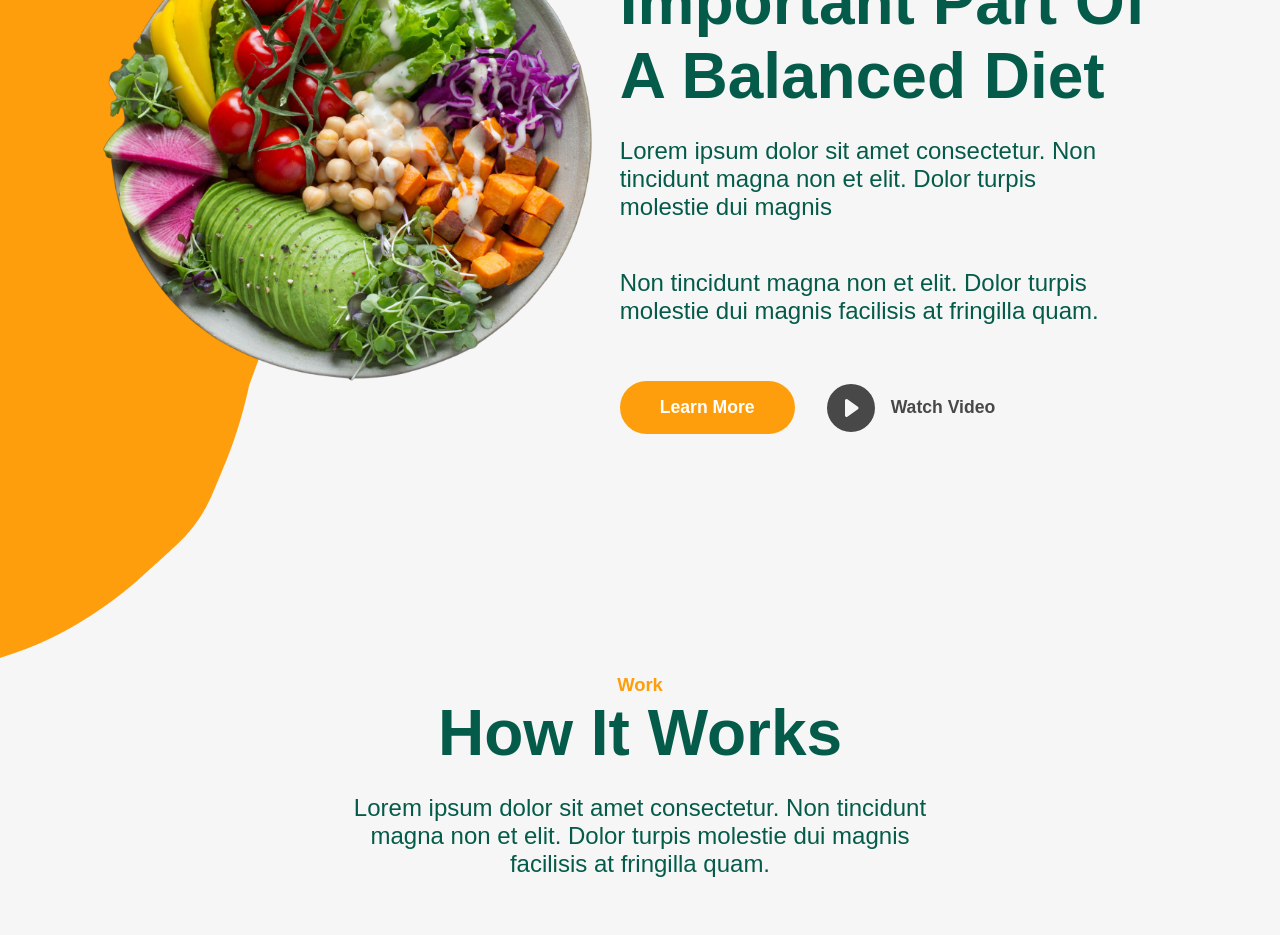
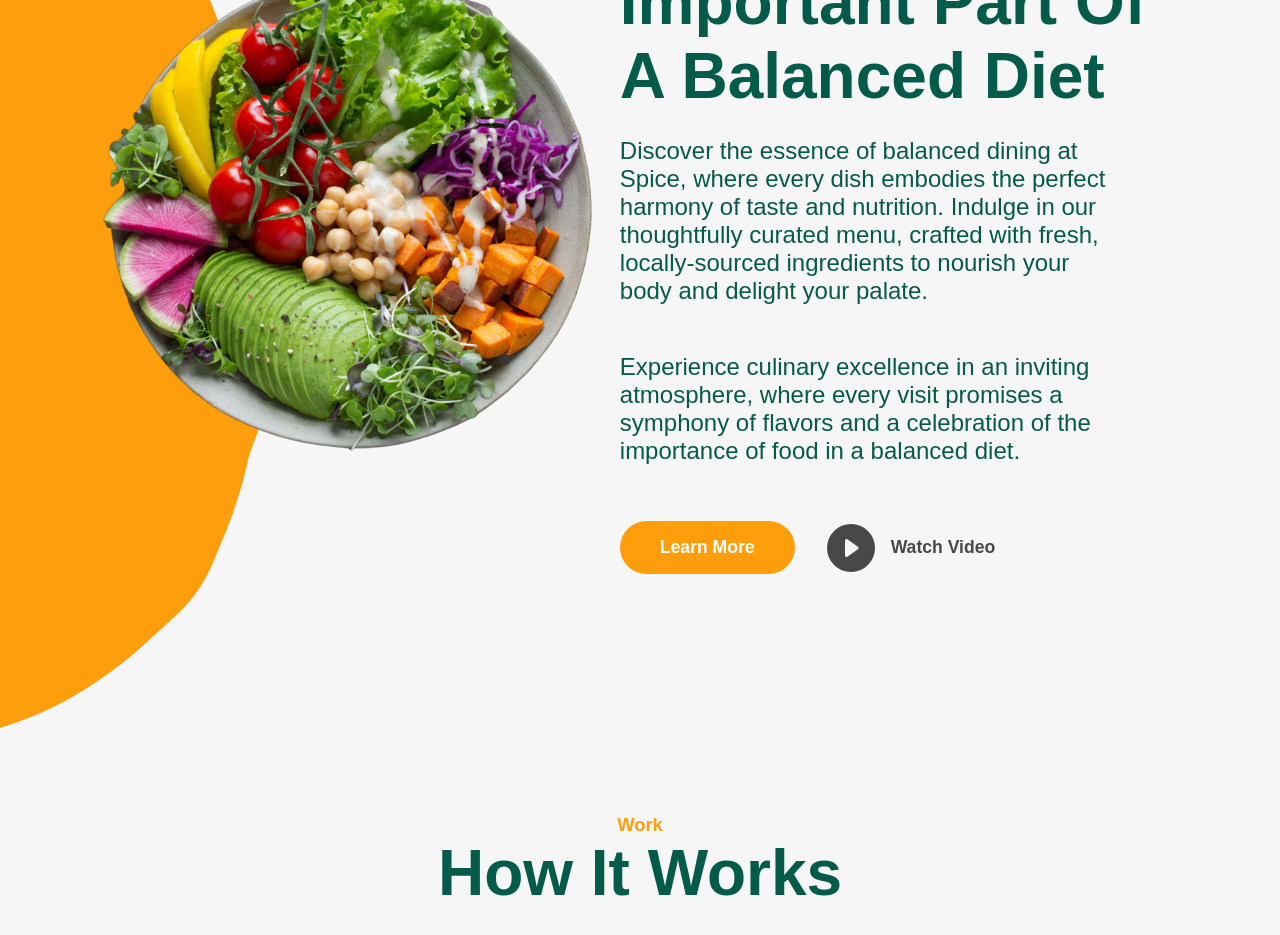
Before and after one commit to rehan-hansaja/Restaurant-Landing-Page, a React (Create React App) app: page / in a window 1280 px wide. Shown: the part 1160-2095 px from the top of the page. Built offline with nearby package versions, Linux system fonts and the light colour scheme.

Commit message:
Update About.jsx

```diff
--- a/src/components/About.jsx
+++ b/src/components/About.jsx
@@ -19,12 +19,12 @@
           Food Is An Important Part Of A Balanced Diet
         </h1>
         <p className="primary-text">
-          Lorem ipsum dolor sit amet consectetur. Non tincidunt magna non et
-          elit. Dolor turpis molestie dui magnis
+          Discover the essence of balanced dining at Spice, where every dish embodies the perfect harmony of taste and nutrition.
+          Indulge in our thoughtfully curated menu, crafted with fresh, locally-sourced ingredients to nourish your body and delight your palate.
         </p>
         <p className="primary-text">
-          Non tincidunt magna non et elit. Dolor turpis molestie dui magnis
-          facilisis at fringilla quam.
+        Experience culinary excellence in an inviting atmosphere, where every visit promises a symphony of flavors and a celebration of
+        the importance of food in a balanced diet.
         </p>
         <div className="about-buttons-container">
           <button className="secondary-button">Learn More</button>
```
